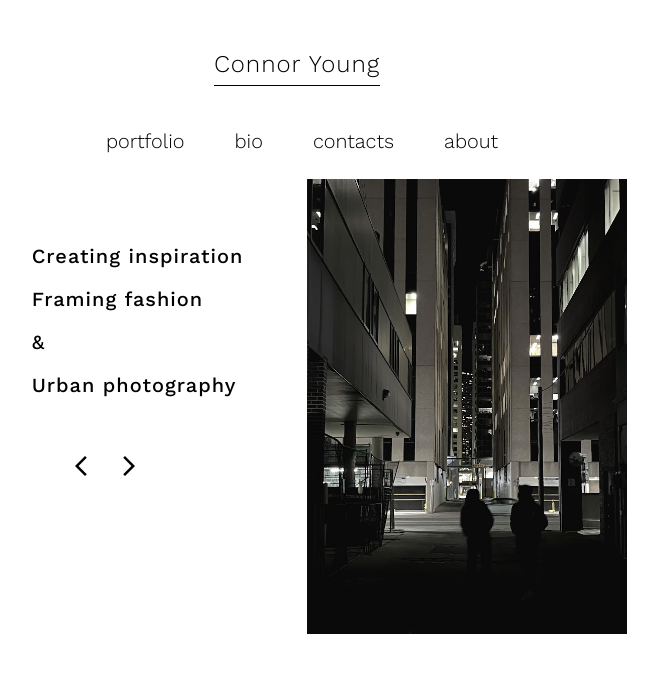
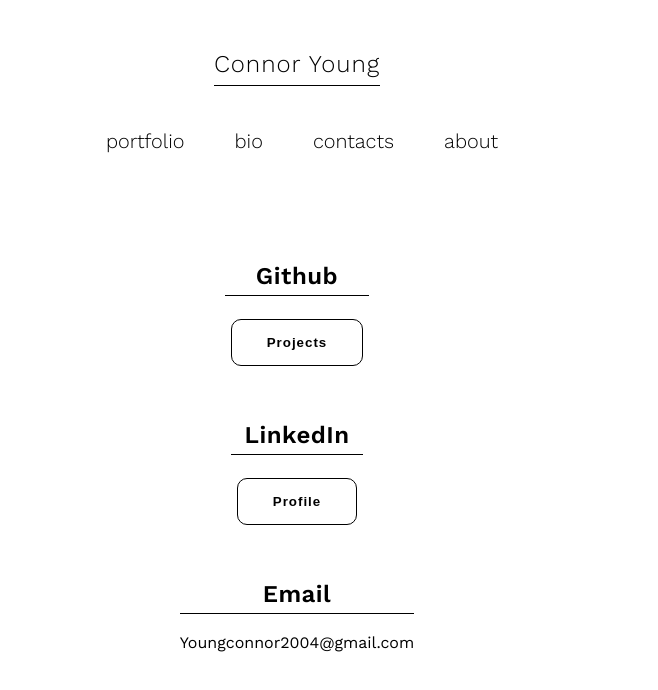
Before and after one commit to youngconnorr/photo-gallery, a React (Create React App) app: page /#/contact in a window 1280 px wide. Before the commit this address led to /. Shown: the top 690 px of the page, without its empty margins (343-1001 px from the left). Built offline with nearby package versions, Linux system fonts and the light colour scheme; the HTML template or start-up script is replaced by a standard one.

Commit message:
fixed routing

```diff
--- a/package.json
+++ b/package.json
@@ -1,5 +1,5 @@
 {
-  "homepage": "https://connoryoung2.github.io/photo-gallery",
+  "homepage": "https://connoryoung2.github.io/",
   "name": "react_project_1",
   "version": "0.1.0",
   "private": true,
@@ -14,7 +14,7 @@
     "react": "^18.2.0",
     "react-dom": "^18.2.0",
     "react-router-dom": "^6.11.2",
-    "react-scripts": "5.0.1",
+    "react-scripts": "^5.0.1",
     "web-vitals": "^2.1.4"
   },
   "scripts": {
--- a/src/App.js
+++ b/src/App.js
@@ -1,32 +1,29 @@
-import React from 'react';
-import './index.css';
-import Navbar from './components/Navbar';
-import Portfolio from './components/MainPortfolio'
-import Home from './components/Home'
-import Bio from './components/Bio'
-import Contacts from './components/Contacts'
-import About from './components/About'
-import PhotoDetails from './components/PhotoDetails'
+import React from "react";
+import "./index.css";
+import Navbar from "./components/Navbar";
+import Portfolio from "./components/MainPortfolio";
+import Home from "./components/Home";
+import Bio from "./components/Bio";
+import Contacts from "./components/Contacts";
+import About from "./components/About";
+import PhotoDetails from "./components/PhotoDetails";
 
-import { BrowserRouter, Routes, Route, Navigate } from 'react-router-dom';
-
+import { HashRouter, Routes, Route } from "react-router-dom";
 
 function App() {
   return (
-    <BrowserRouter>
+    <HashRouter>
       <Navbar />
       <Routes>
-        <Route path='/photo-gallery/'
-          element={<Navigate to='/' replace />} />
-        <Route path='/' element={<Home />} />
+        <Route path="/" element={<Home />} />
         <Route path="/portfolio" element={<Portfolio />} />
         <Route path="/biography" element={<Bio />} />
         <Route path="/about" element={<About />} />
         <Route path="/contact" element={<Contacts />} />
         <Route path="/photo/:id" element={<PhotoDetails />} />
       </Routes>
-    </BrowserRouter>
+    </HashRouter>
   );
 }
 
-export default App
+export default App;
--- a/src/components/About.jsx
+++ b/src/components/About.jsx
@@ -4,11 +4,9 @@
     return (
         <p className='about-container'>
             <h2 className='about'>
-                A photography portfolio of my work spanning from 2019 to the present day.
-            </h2>
+                Welcome to my photography world! Through my lens, I strive to encapsulate the beauty and emotion of life's moments. Each click is an opportunity to freeze time and preserve memories in their purest form.
 
-            <h2 className='about about-2'>
-                My first personal project from a growing passion for web design. Website is made using CSS, HTML, ReactJS.
+                My passion lies in uncovering the beauty of the world around me, whether it's in the subtle details of nature or the candid expressions of human emotion. Each photograph is a visual narrative, inviting you to immerse yourself in the stories they tell. Thank you for joining me on this journey of exploration and discovery.
             </h2>
         </p>
     )
--- a/src/components/Contacts.jsx
+++ b/src/components/Contacts.jsx
@@ -1,24 +1,41 @@
-import React from 'react'
+import React from "react";
 
 export default function Contacts() {
   return (
-        <div className='back-of-panel'>
-            <div className='panel'>
+    <div className="back-of-panel">
+      <div className="panel">
         <p>
-                    <h2 className='contact-link-name  '>Github</h2>
-                    <button className='contact-button'><a href="https://github.com/connoryoung2" className='contact-button-a' target='_blank'>Projects</a></button>
+          <h2 className="contact-link-name  ">Github</h2>
+          <button className="contact-button">
+            <a
+              href="https://github.com/youngconnorr"
+              className="contact-button-a"
+              target="_blank"
+              rel="noreferrer"
+            >
+              Projects
+            </a>
+          </button>
         </p>
         <p>
-                    <h2 className='contact-link-name '>LinkedIn</h2>
-                    <button className='contact-button'><a href="https://www.linkedin.com/in/connor-young-9692aa270/" className='contact-button-a' target='_blank'>Profile</a></button>
+          <h2 className="contact-link-name ">LinkedIn</h2>
+          <button className="contact-button">
+            <a
+              href="https://www.linkedin.com/in/connor-young-9692aa270/"
+              className="contact-button-a"
+              target="_blank"
+              rel="noreferrer"
+            >
+              Profile
+            </a>
+          </button>
         </p>
         <p>
-                    <h2 className='contact-link-name '>Email</h2>
+          <h2 className="contact-link-name ">Email</h2>
 
-                    <p className='contact-email'>Youngconnor2004@gmail.com</p>
+          <p className="contact-email">Youngconnor2004@gmail.com</p>
         </p>
       </div>
     </div>
-    )
-
+  );
 }
--- a/src/components/Home.jsx
+++ b/src/components/Home.jsx
@@ -9,7 +9,9 @@
 import Photo7 from "../assets/42144.jpeg"
 import ArrowBackIosNewIcon from '@mui/icons-material/ArrowBackIosNew';
 import ArrowForwardIosIcon from '@mui/icons-material/ArrowForwardIos';
+
 const Home = () => {
+
     const images = [
         Photo1,
         Photo2,
@@ -18,22 +20,17 @@
         Photo5,
         Photo6,
         Photo7,
-    ];
+    ]
 
     const [currentIndex, setCurrentIndex] = useState(0);
 
-    const showImage = (index) => {
-        setCurrentIndex(index)
+    const goToNextImage = () => {
+        setCurrentIndex((prevIndex) => prevIndex === images.length - 1 ? prevIndex = 0 : prevIndex + 1);
     }
-    const goToNextImage = () => {
-        setCurrentIndex((prevIndex) => (prevIndex + 1) % images.length);
-    };
 
     const goToPrevImage = () => {
-        setCurrentIndex((prevIndex) =>
-            prevIndex === 0 ? images.length - 1 : prevIndex - 1
-        );
-    };
+        setCurrentIndex((prevIndex) => prevIndex === 0 ? images.length - 1 : prevIndex - 1);
+    }
 
     return (
         <main className='home-container'>
@@ -58,7 +55,7 @@
                 {images.map((image, index) => (
                     <img
                         src={image}
-                        alt="Gallery Image"
+                        alt="Gallery"
                         className={`home-img img-fade ${currentIndex === index ? 'active' : ''}`}
                         key={index}
                     />
--- a/src/components/MainPortfolio.jsx
+++ b/src/components/MainPortfolio.jsx
@@ -1,18 +1,17 @@
-import React from 'react'
-import { Link } from 'react-router-dom'
-import { PhotoObjects } from "../helpers/PhotoObjects"
+import React from "react";
+import { Link } from "react-router-dom";
+import { PhotoObjects } from "../helpers/PhotoObjects";
 
 export default function Portfolio() {
   return (
-        <div className='photos'>
+    <div className="photos">
       {PhotoObjects.map((photo) => (
         <Link to={`/photo/${photo.id}`}>
           <div key={photo.id}>
-                        <img src={photo.image} />
+            <img alt="portfolio-img" src={photo.image} />
           </div>
         </Link>
       ))}
     </div>
-
-    )
+  );
 }
--- a/src/components/Navbar.jsx
+++ b/src/components/Navbar.jsx
@@ -1,53 +1,87 @@
-import React, { useState } from 'react'
-import { Link } from 'react-router-dom'
-import MenuIcon from '@mui/icons-material/Menu';
+import React, { useState } from "react";
+import { Link } from "react-router-dom";
+import MenuIcon from "@mui/icons-material/Menu";
 
 export default function Navbar() {
-
-    const [openLinks, setOpenLinks] = useState(false)
+  const [openLinks, setOpenLinks] = useState(false);
 
   const toggleNavbar = () => {
-        setOpenLinks(!openLinks)
-    }
+    setOpenLinks(!openLinks);
+  };
 
   return (
     <header>
-            <nav className='navbar'>
+      <nav className="navbar">
         <div>
-                    <div className='hidden-links' id={openLinks ? 'open' : 'close'}>
-                        <ul className='folder-list'>
-                            <button><Link to='/portfolio' className='link '>portfolio</Link></button>
+          <div className="hidden-links" id={openLinks ? "open" : "close"}>
+            <ul className="folder-list">
+              <button>
+                <Link to="/portfolio" className="link ">
+                  portfolio
+                </Link>
+              </button>
 
+              <button>
+                {" "}
+                <Link to="/biography" className="link ">
+                  bio
+                </Link>
+              </button>
 
-                            <button > <Link to='/biography' className='link '>bio</Link></button>
+              <button>
+                {" "}
+                <Link to="/contact" className="link">
+                  contacts
+                </Link>
+              </button>
 
-
-                            <button> <Link to='/contact' className='link'>contacts</Link></button>
-
-                            <button> <Link to='/about' className='link'>about</Link></button>
+              <button>
+                {" "}
+                <Link to="/about" className="link">
+                  about
+                </Link>
+              </button>
             </ul>
           </div>
-                    <h1 className='initials noLink' id={openLinks ? 'open' : 'closed'}> <Link to='/'>Connor Young</Link>
+          <h1 className="initials noLink" id={openLinks ? "open" : "closed"}>
+            {" "}
+            <Link to="/">Connor Young</Link>
           </h1>
         </div>
-                <div className='topBar'>
-                    <ul className='list'>
-                        <button><Link to='/portfolio' className='link'>portfolio</Link></button>
+        <div className="topBar">
+          <ul className="list">
+            <button>
+              <Link to="/portfolio" className="link">
+                portfolio
+              </Link>
+            </button>
 
+            <button>
+              {" "}
+              <Link to="/biography" className="link">
+                bio
+              </Link>
+            </button>
 
-                        <button > <Link to='/biography' className='link'>bio</Link></button>
+            <button>
+              {" "}
+              <Link to="/contact" className="link">
+                contacts
+              </Link>
+            </button>
 
-
-                        <button> <Link to='/contact' className='link'>contacts</Link></button>
-
-                        <button> <Link to='/about' className='link'>about</Link></button>
+            <button>
+              {" "}
+              <Link to="/about" className="link">
+                about
+              </Link>
+            </button>
           </ul>
-
         </div>
-                <button className='drawer-button' onClick={toggleNavbar}>
+        <button className="drawer-button" onClick={toggleNavbar}>
           <MenuIcon />
         </button>
       </nav>
-        </header >
-    )
+    </header>
+  );
 }
--- a/src/components/PhotoDetails.jsx
+++ b/src/components/PhotoDetails.jsx
@@ -4,7 +4,7 @@
 
 export default function PhotoDetails() {
     const { id } = useParams();
-    const photo = PhotoObjects.find((photo) => photo.id === parseInt(id))
+    const photo = PhotoObjects.find((photo) => photo.id === parseInt(id));
 
     return (
         <div className='own-photo-page'>
@@ -22,7 +22,4 @@
         </div>
     )
 
-
-
-
 }
--- a/src/index.css
+++ b/src/index.css
@@ -276,12 +276,13 @@
 
 
 .about-container {
-  width: 100%;
+  width: 50%;
+  margin-left: auto;
+  margin-right: auto;
+  justify-items: center;
 }
 
 .about {
-  display: flex;
-  justify-content: center;
   margin-top: 5%;
 }
 
```
Also changed, not shown: 1 other file (tests, documents, lock files or other folders). Lines whose indentation alone changed are shown as unchanged.
